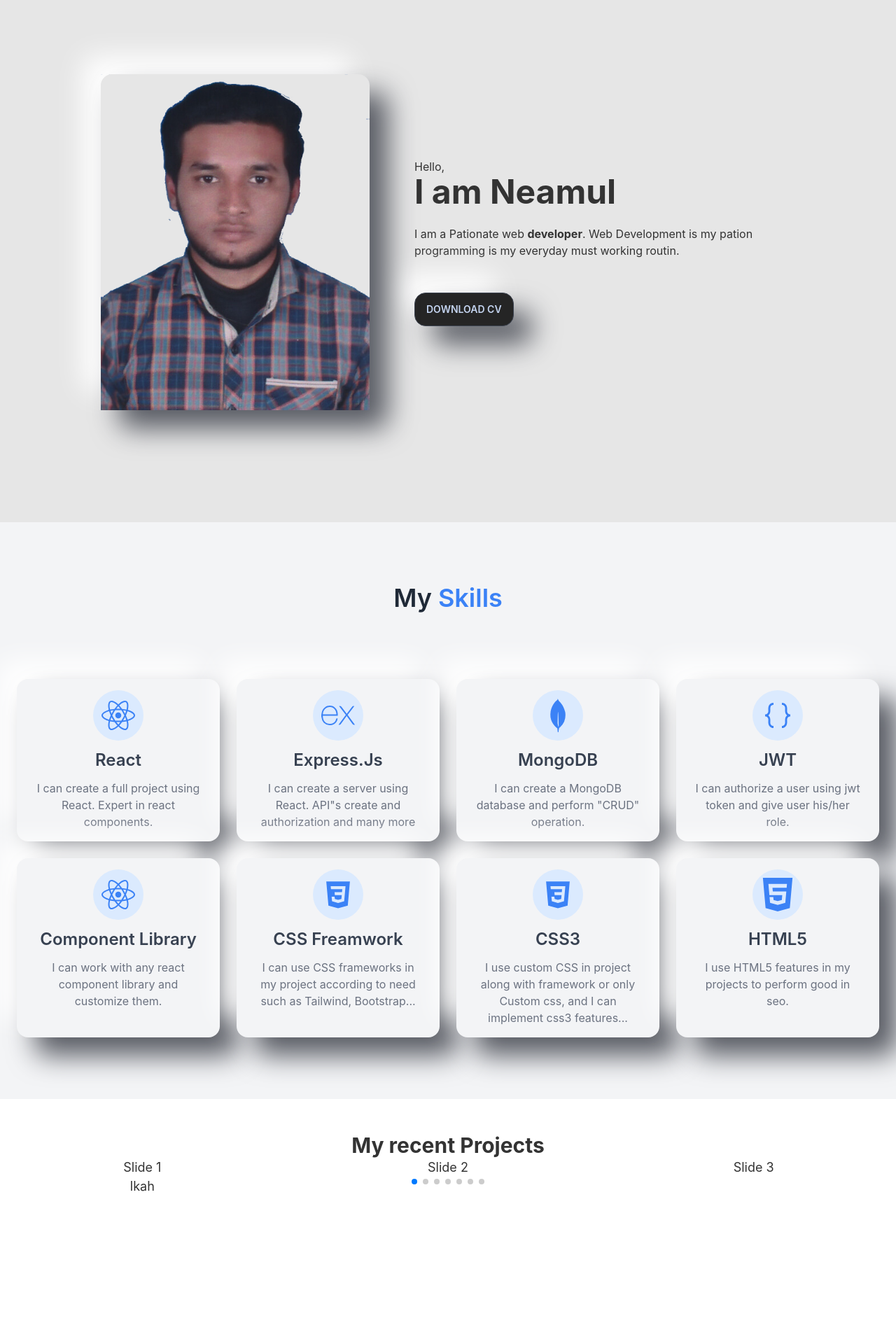
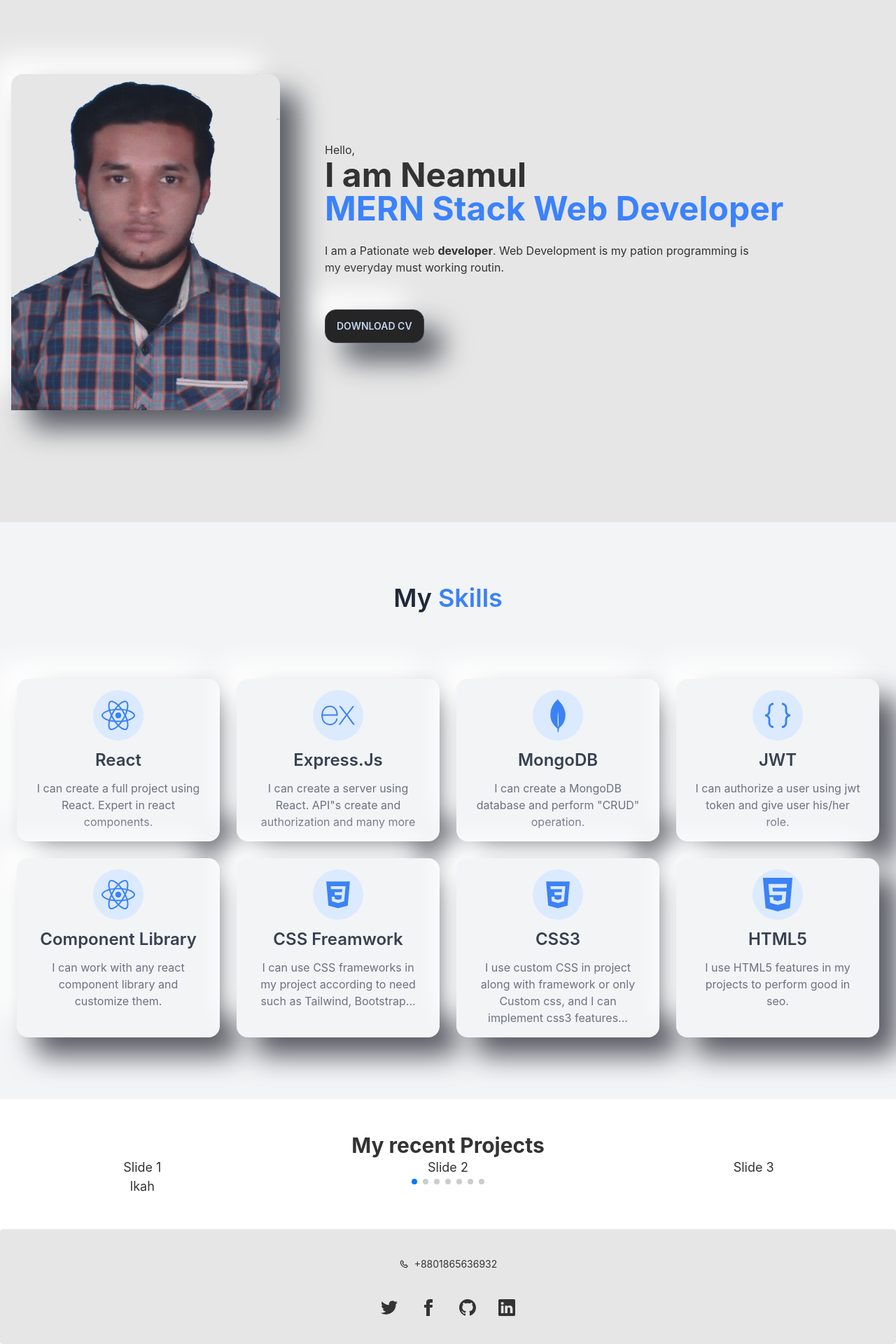
Before and after one commit to Neamul01/portfolio, a React (Create React App) app: page / in a window 1280 px wide. Shown: the part 118-2038 px from the top of the page at 70% size. Before the commit the page ends 1874 px from the top, so only its background shows below. Built offline with nearby package versions, Linux system fonts and the light colour scheme.

Commit message:
footer added

```diff
--- a/src/App.js
+++ b/src/App.js
@@ -4,6 +4,7 @@ import Navbar from './components/Navbar';
 import Skills from './components/Skills';
 import WorkSlider from './components/WorkSlider';
 import "swiper/css/bundle";
+import Footer from './components/Footer';
 
 
 function App() {
@@ -13,6 +14,7 @@ function App() {
       <Banner />
       <Skills />
       <WorkSlider />
+      <Footer />
     </div>
   );
 }
--- a/src/components/Banner.js
+++ b/src/components/Banner.js
@@ -4,11 +4,11 @@ import './style.css'
 const Banner = () => {
     return (
         <section class="hero min-h-screen bg-base-200 py-8 md:py-12">
-            <div class=" max-w-screen-lg hero-content flex-col-reverse lg:flex-row-reverse gap-16">
+            <div class=" max-w-screen-xl hero-content flex-col-reverse lg:flex-row-reverse gap-16">
                 <div class="text-center lg:text-left">
                     <p><span className=''>Hello,</span></p>
-                    <h1 class="text-5xl font-bold"><span className='hover:italic'>I am Neamul</span></h1>
-                    <p class="py-6">
+                    <h1 class="text-5xl font-bold"><span className='hover:italic'>I am Neamul</span> <br /> <span className='text-primary'>MERN Stack Web Developer</span> </h1>
+                    <p class="py-6 pr-44">
                         I am a Pationate web <span className="font-bold">developer</span>. Web Development is my pation programming is my everyday must working routin.
                     </p>
                     <button className="btn bg-secondary custom-box-shadow mt-6 hover:bg-primary custom-animation hover:border-none">Download CV</button>
--- /dev/null
+++ b/src/components/Footer.js
@@ -0,0 +1,27 @@
+import React from 'react';
+import { BsGithub } from 'react-icons/bs';
+import { BsLinkedin } from 'react-icons/bs';
+import { BiPhone } from 'react-icons/bi';
+// import { BsLinkedin } from 'react-icons/bs';
+
+
+const Footer = () => {
+    return (
+        <footer class="footer footer-center p-10 bg-base-200 text-base-content rounded">
+            <div class="grid grid-flow-col gap-4">
+                <p className='flex justify-center items-center gap-2'><BiPhone />+8801865636932</p>
+            </div>
+            <div>
+                <div class="grid grid-flow-col justify-center items-center gap-8">
+                    <a><svg xmlns="http://www.w3.org/2000/svg" width="24" height="24" viewBox="0 0 24 24" class="fill-current"><path d="M24 4.557c-.883.392-1.832.656-2.828.775 1.017-.609 1.798-1.574 2.165-2.724-.951.564-2.005.974-3.127 1.195-.897-.957-2.178-1.555-3.594-1.555-3.179 0-5.515 2.966-4.797 6.045-4.091-.205-7.719-2.165-10.148-5.144-1.29 2.213-.669 5.108 1.523 6.574-.806-.026-1.566-.247-2.229-.616-.054 2.281 1.581 4.415 3.949 4.89-.693.188-1.452.232-2.224.084.626 1.956 2.444 3.379 4.6 3.419-2.07 1.623-4.678 2.348-7.29 2.04 2.179 1.397 4.768 2.212 7.548 2.212 9.142 0 14.307-7.721 13.995-14.646.962-.695 1.797-1.562 2.457-2.549z"></path></svg></a>
+
+                    <a><svg xmlns="http://www.w3.org/2000/svg" width="24" height="24" viewBox="0 0 24 24" class="fill-current"><path d="M9 8h-3v4h3v12h5v-12h3.642l.358-4h-4v-1.667c0-.955.192-1.333 1.115-1.333h2.885v-5h-3.808c-3.596 0-5.192 1.583-5.192 4.615v3.385z"></path></svg></a>
+                    <BsGithub className='w-6 h-6' />
+                    <BsLinkedin className='w-6 h-6' />
+                </div>
+            </div>
+        </footer>
+    );
+};
+
+export default Footer;
--- a/src/components/Navbar.js
+++ b/src/components/Navbar.js
@@ -5,7 +5,7 @@ const Navbar = () => {
     const [showMoble, setShowMoble] = useState(false)
 
     return (
-        <nav className="bg-gray-800">
+        <nav className="bg-gray-800 sticky top-0 z-50">
             <div className="max-w-7xl mx-auto px-2 sm:px-6 lg:px-8">
                 <div className="relative flex items-center justify-between h-16">
                     <div className="absolute inset-y-0 left-0 flex items-center sm:hidden">
```
